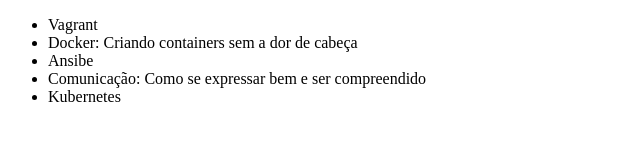
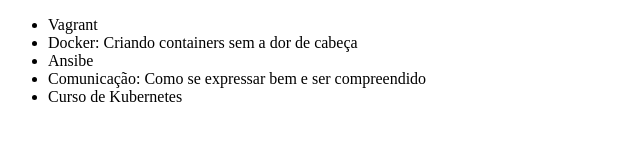
Before and after one commit to Diego457923/personal_tests, a plain HTML site: page index.html in a window 1280 px wide. Shown: the full height of the page, 0-640 px from the left. Drawn offline with Linux system fonts and the light colour scheme.

Commit message:
Colocando Curso antes de Kubernetes

```diff
--- a/index.html
+++ b/index.html
@@ -13,7 +13,7 @@
         <li>Docker: Criando containers sem a dor de cabeça </li>
         <li>Ansibe</li>
         <li>Comunicação: Como se expressar bem e ser compreendido</li>
-        <li>Kubernetes</li>
+        <li>Curso de Kubernetes</li>
 
     </ul>
 </body>
```
